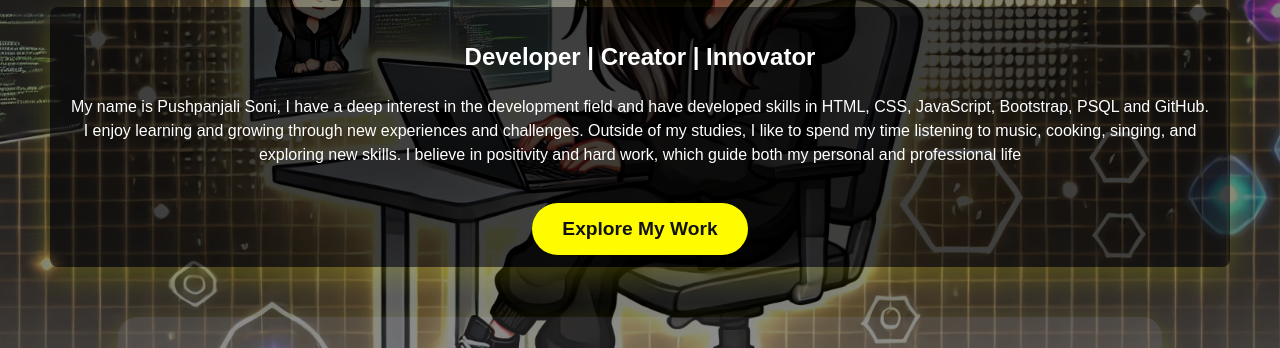
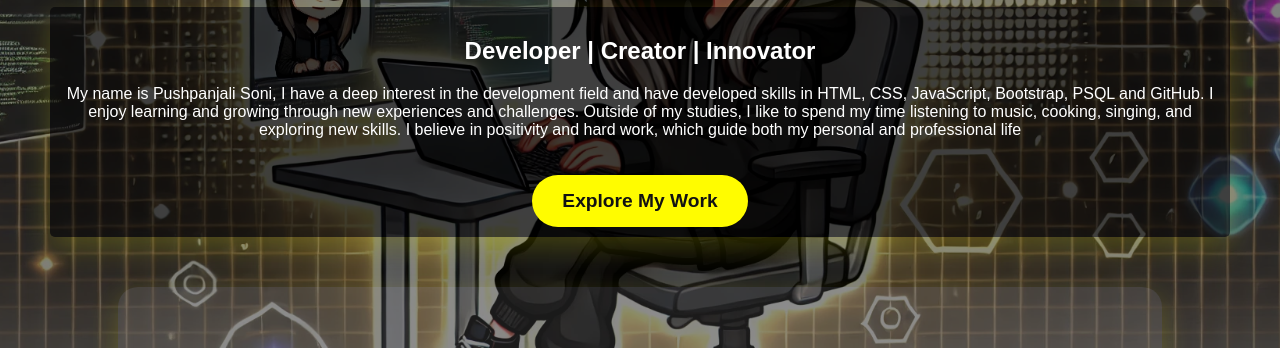
Before and after one commit to push-panjali23/My_portfolio, a plain HTML site: page index.html in a window 1280 px wide. Shown: the part 288-636 px from the top of the page. Drawn offline with Linux system fonts and the light colour scheme.

Commit message:
Update style.css

```diff
--- a/style.css
+++ b/style.css
@@ -79,16 +79,12 @@ box-shadow: 0px 0px 10px rgba(255, 252, 0, 0.8);
     transform: scale(1.05);
 }
 .text-box {
-    background: rgba(0, 0, 0, 0.5);
+    background-color: rgba(0, 0, 0, 0.5);
     color: white;
-    padding: 12px 18px;
+    padding: 10px 15px;
     margin: 10px 0;
     width: fit-content;
-    max-width: 100%;
-    box-sizing: border-box;
-    border-radius: 8px;
-    line-height: 1.5;
-    overflow-wrap: break-word;
+    border-radius: 5px;
 }
 
 .button {
```
